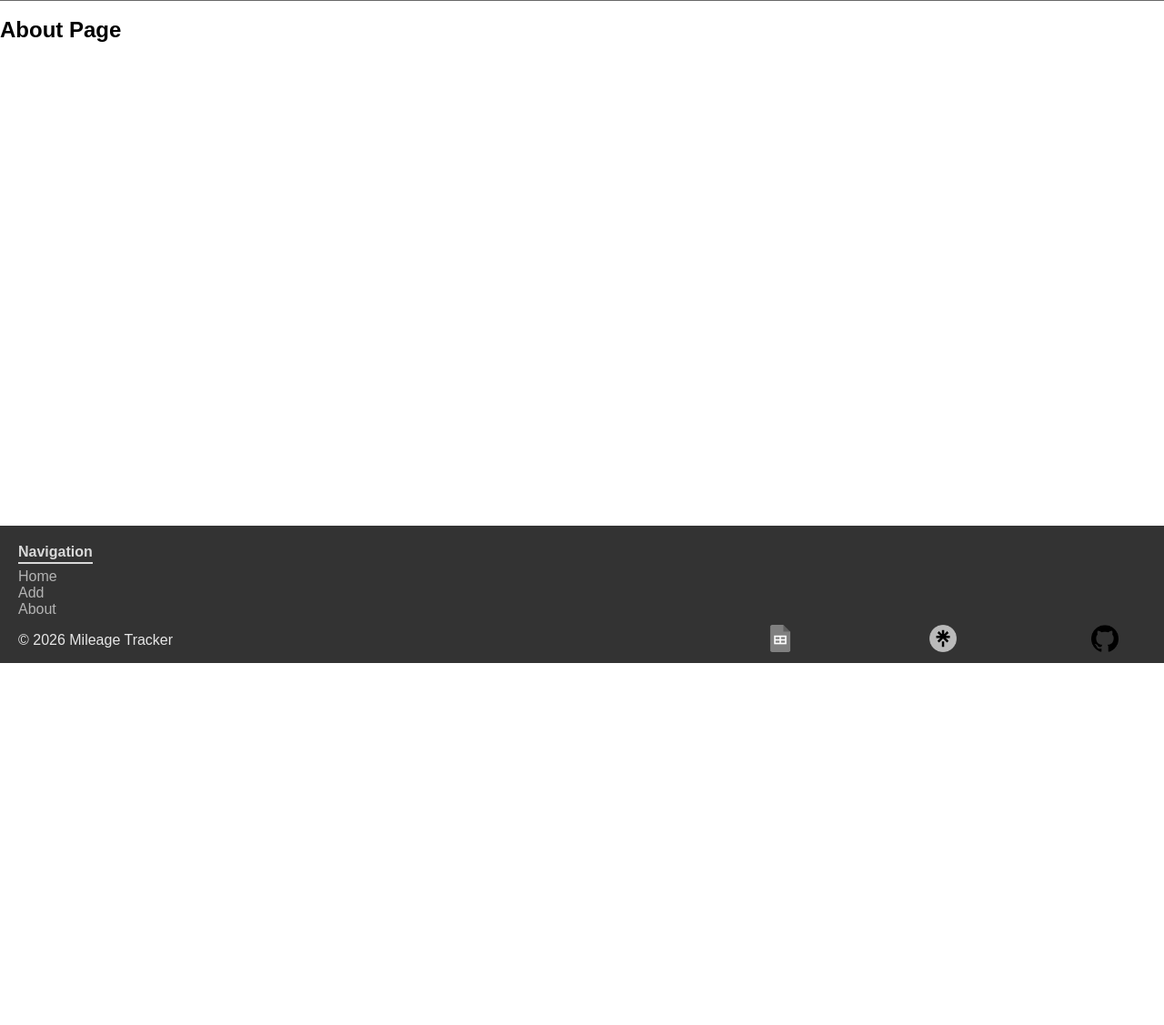
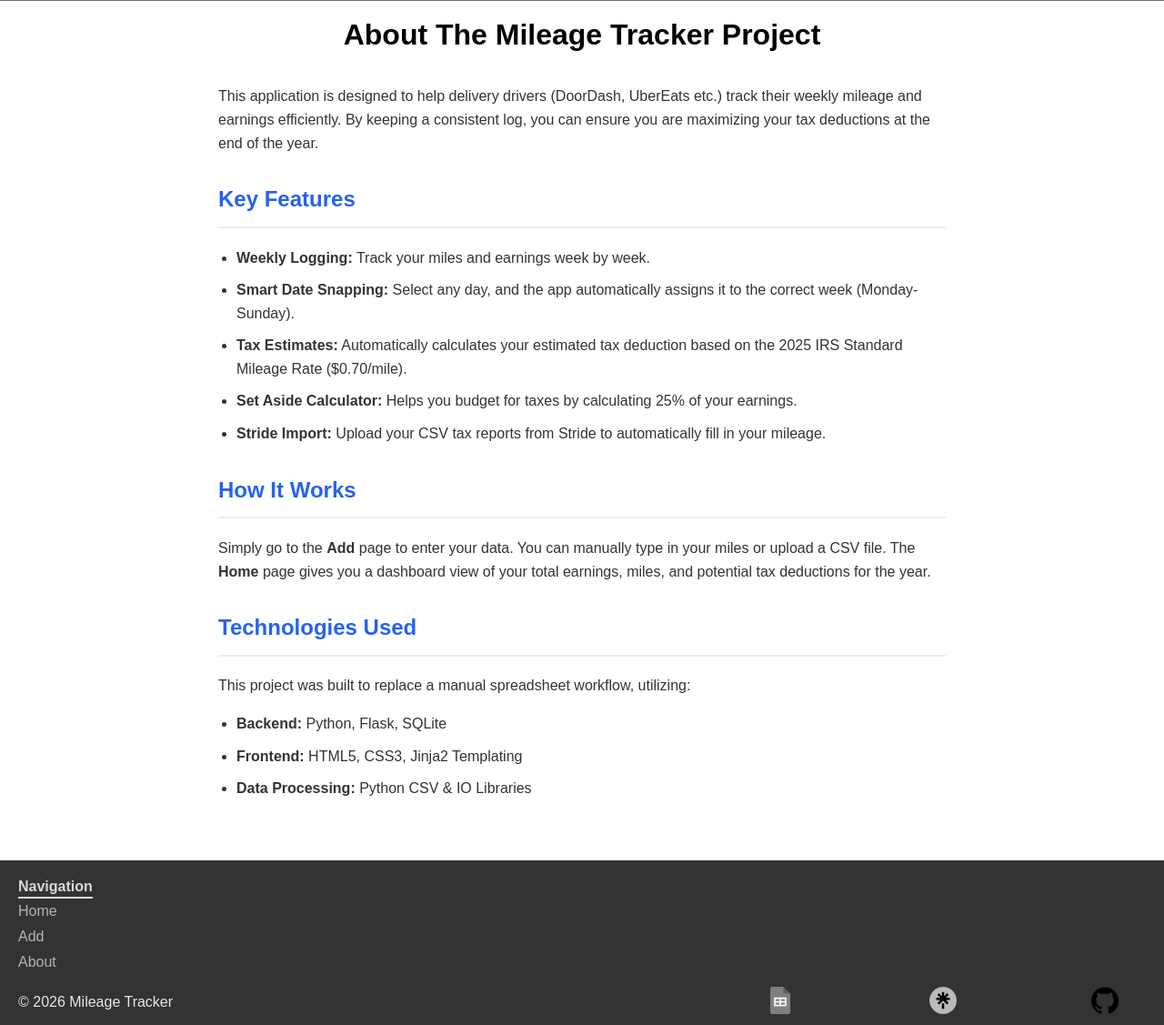
Before and after one commit to Kdubs6991/MileageTrackerWebApp, a Flask app: page /about in a window 1280 px wide. Shown: the part 71-1198 px from the top of the page at 91% size. Before the commit the page ends 800 px from the top, so only its background shows below. Run offline with Flask 3, Linux system fonts and the light colour scheme.

Commit message:
Added stuff to about.html, and created CSS files for it. Also fixed footer being a fixed element on top of everything, and now it is part of the bottom of the page.

```diff
--- /dev/null
+++ b/static/css/about-css/aboutDesktop.css
@@ -0,0 +1,37 @@
+.contentContainer{
+    display: flex;
+    flex-direction: column;
+    align-items: center;
+
+    margin: 0 auto; /* Centers the container */
+    width: 90%;
+    max-width: 800px; /* Prevents text from stretching too wide */
+    font-family: sans-serif;
+}
+
+.aboutSection {
+    line-height: 1.6; /* Makes text easier to read */
+    color: #333;
+
+    width: 100%;
+}
+
+h1 {
+    margin-bottom: 20px;
+    text-align: center;
+}
+
+h2 {
+    margin-top: 30px;
+    border-bottom: 2px solid #eee; /* Adds a subtle divider line */
+    padding-bottom: 10px;
+    color: #2563eb; /* Matches the blue button color */
+}
+
+ul {
+    padding-left: 20px;
+}
+
+li {
+    margin-bottom: 10px;
+}
--- /dev/null
+++ b/static/css/about-css/aboutMobile.css
@@ -0,0 +1,31 @@
+.contentContainer {
+    /* baseMobile.css adds 10px margin-left to mainBody,
+       so we just add margin-right here to keep it balanced. */
+    margin-right: 10px;
+    font-family: sans-serif;
+}
+
+.aboutSection {
+    line-height: 1.5;
+    color: #333;
+}
+
+h1 {
+    font-size: 28px;
+    text-align: center;
+}
+
+h2 {
+    font-size: 22px;
+    margin-top: 25px;
+    border-bottom: 1px solid #eee;
+    color: #2563eb;
+}
+
+ul {
+    padding-left: 20px;
+}
+
+li {
+     margin-bottom: 10px;
+}
--- a/static/css/base-css/baseDesktop.css
+++ b/static/css/base-css/baseDesktop.css
@@ -170,7 +170,9 @@ body{
 /* Footer for desktop */
 .footer{
 
-    width: 100%;
+    /* min-width and align-self allow the footer to stretch if content is wider than the screen */
+    min-width: 100%;
+    align-self: flex-start;
     margin-top: 50px;
 
     display: flex;
--- a/static/css/base-css/baseMobile.css
+++ b/static/css/base-css/baseMobile.css
@@ -179,7 +179,9 @@
     margin-top: 100px;
     margin-left: 10px;
 
-    font-family: sans-serif
+    font-family: sans-serif;
+    /* Pushes the footer to the bottom */
+    flex: 1;
 }
 
 /**/
@@ -188,17 +190,19 @@
 body{
     margin: 0;
     padding: 0;
+    min-height: 100vh;
+    display: flex;
+    flex-direction: column;
 }
 
 /**/
 /**/
 /* Footer for desktop */
 .footer{
-    position: absolute;
-    bottom: 0;
-    left: 0;
 
-    width: 100%;
+    /* min-width and align-self allow the footer to stretch if the content is wider than  the screen */
+    min-width: 100%;
+    align-self: flex-start;
     margin-top: 50px;
 
     display: flex;
--- a/templates/about.html
+++ b/templates/about.html
@@ -1,17 +1,49 @@
 {% extends "layouts/base.html" %}
 <!-- This tells Jinja to use 'base.html' as the skeleton and fill in the blocks bellow. -->
 
-
 {% block title %}About — Mileage Tracker{% endblock %}
 
-{% block stylesheet %} {% endblock%}
+{% block stylesheet %}
+    <link rel="stylesheet" href="{{ url_for('static', filename='css/about-css/aboutDesktop.css') }}" media="screen and (min-width: 543px)">
+    <link rel="stylesheet" href="{{ url_for('static', filename='css/about-css/aboutMobile.css') }}" media="screen and (max-width: 542px)">
+{% endblock%}
 
 {% block content %}
 
 <!-- This is a static page. It doesn't receive data from app.py,
      it just displays hardcoded HTML content -->
-<section>
-    <h1>About Page</h1>
-</section>
+<div class="contentContainer">
+    <h1>About The Mileage Tracker Project</h1>
+
+    <div class="aboutSection">
+        <p>
+            This application is designed to help delivery drivers (DoorDash, UberEats etc.) track their weekly mileage and earnings efficiently.
+            By keeping a consistent log, you can  ensure you are maximizing your tax deductions at the end of the year.
+        </p>
+
+        <h2>Key Features</h2>
+        <ul>
+            <li><strong>Weekly Logging:</strong> Track your miles and earnings week by week.</li>
+            <li><strong>Smart Date Snapping:</strong> Select any day, and the app automatically assigns it to the correct week (Monday-Sunday).</li>
+            <li><strong>Tax Estimates:</strong> Automatically calculates your estimated tax deduction based on the 2025 IRS Standard Mileage Rate ($0.70/mile).</li>
+            <li><strong>Set Aside Calculator:</strong> Helps you budget for taxes by calculating 25% of your earnings.</li>
+            <li><strong>Stride Import:</strong> Upload your CSV tax reports from Stride to automatically fill in  your mileage.</li>
+        </ul>
+
+        <h2>How It Works</h2>
+        <p>
+            Simply go to the <strong>Add</strong> page to enter your data. You can manually type in your miles or upload a CSV file.
+            The <strong>Home</strong> page gives you a dashboard view of your total earnings, miles, and potential tax deductions for the year.
+        </p>
+
+        <h2>Technologies Used</h2>
+         <p>This project was built to replace a manual spreadsheet workflow, utilizing:</p>
+         <ul>
+             <li><strong>Backend:</strong> Python, Flask, SQLite</li>
+             <li><strong>Frontend:</strong> HTML5, CSS3, Jinja2 Templating</li>
+             <li><strong>Data Processing:</strong> Python CSV & IO Libraries</li>
+         </ul>
+    </div>
+</div>
 
 {% endblock %}
--- a/templates/add.html
+++ b/templates/add.html
@@ -35,9 +35,9 @@
            <input type="number" step="0.01" name="miles" id="miles" class="formInput" placeholder="0.00">
 
             <div class="fileInputContainer">
-                <label for="file" class="fileInputLabel">Or upload Stride CSV:</label>
+                <label for="file" class="fileInputLabel">Or upload Stride CSV:</label><br>
                 <!-- accept=".csv" limits the file picker to CSV files only. -->
-                <input type="file" name="file" id="file" accept=".csv" class="formInput fileInput">
+                <input type="file" name="file" id="file" accept=".csv" class="fileInput">
             </div>
         </div>
 
```
Also changed, not shown: static/css/add-css/addDesktop.css (+8 -3 lines), static/css/add-css/addMobile.css (+6 -2 lines).
